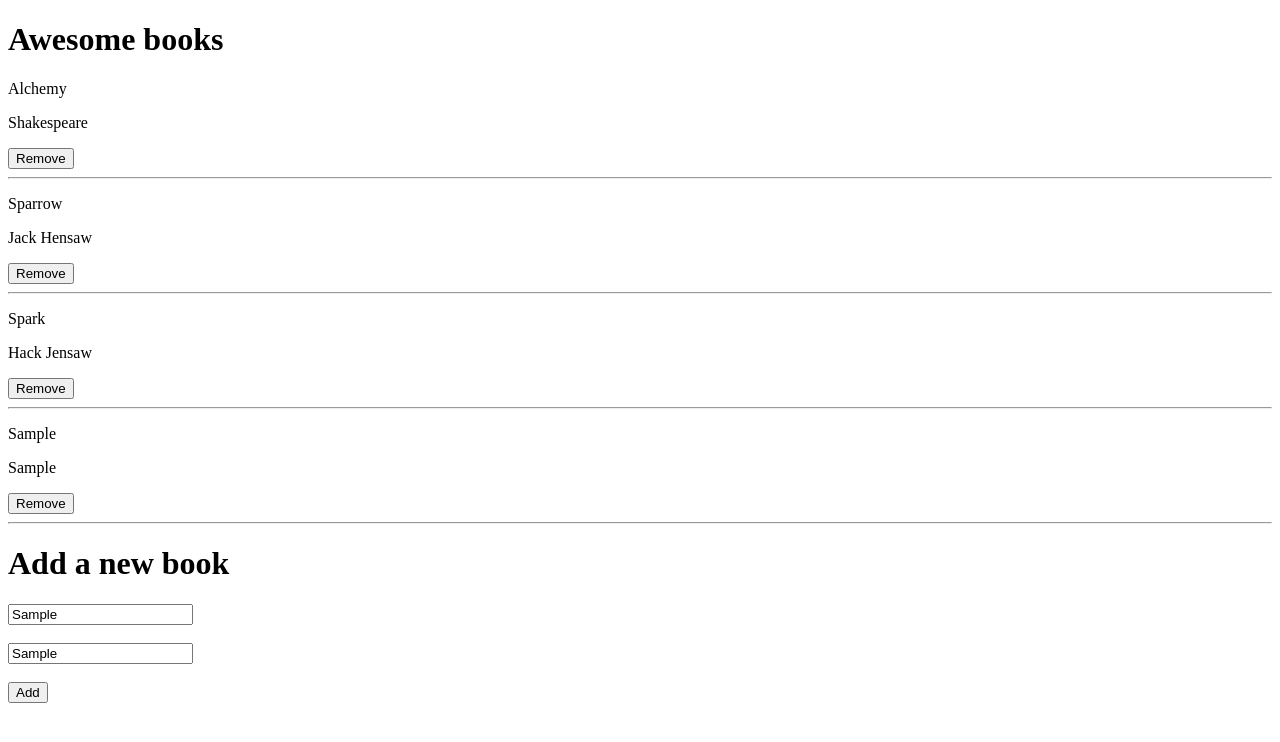
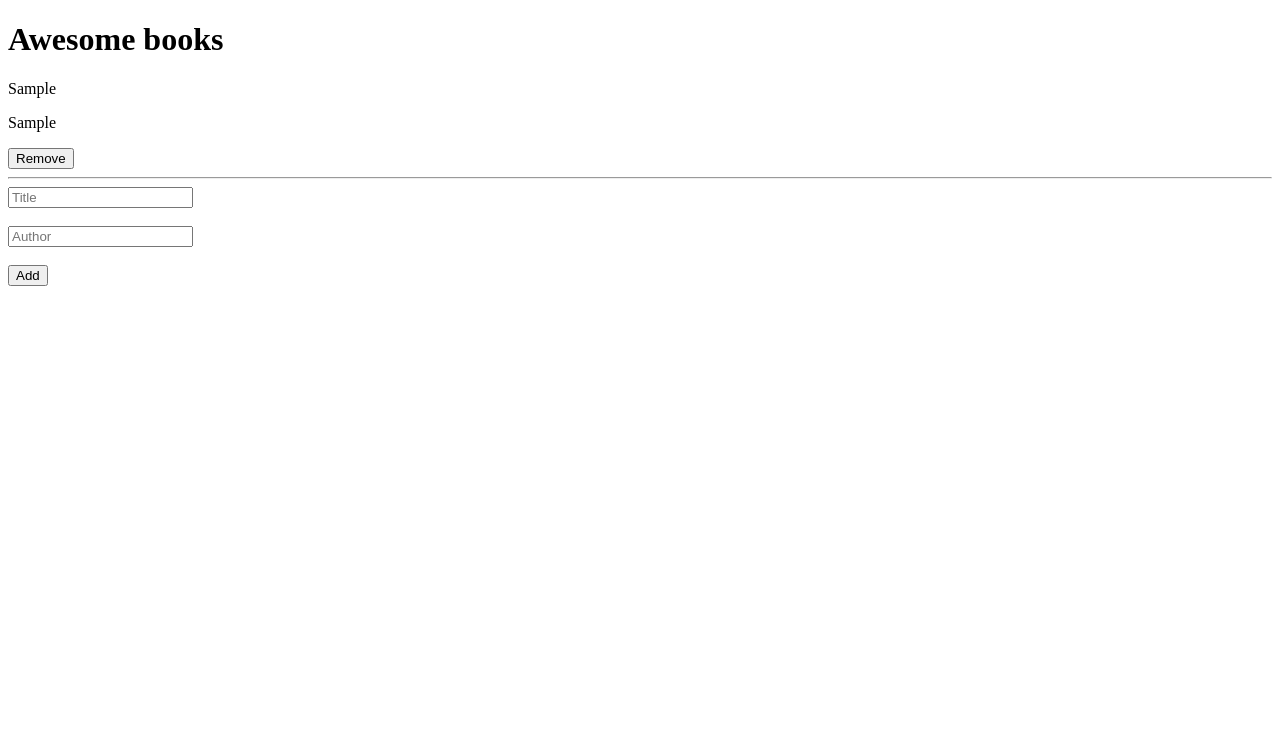
Before and after one commit to uchexm/Awesome-Books, a website: page index.html in a window 1280 px wide. Both pictures are taken after typing "Sample", "Sample" into the empty fields and a click on the button "Add". Drawn offline with Linux system fonts and the light colour scheme.

Commit message:
added the remove function

```diff
--- a/index.html
+++ b/index.html
@@ -8,13 +8,12 @@
   <link rel="stylesheet" href="style.css">
 </head>
 <body>
- <div class="body-1">
   <h1 class="heading">
     Awesome books
   </h1>
+ <div class="body-1">
  </div>
   <main class="main-body">
-    <h1 id="heading">Add a new book</h1>
   </div>
   <span class="bar"></span>
   <div class="add">
--- a/script.js
+++ b/script.js
@@ -1,26 +1,18 @@
 const body = document.querySelector('.body-1');
-const bookLists = [
-  {
-   Title: 'Alchemy',
-   Author: 'Shakespeare'
-  },
-  {
-    Title: 'Sparrow',
-    Author: 'Jack Hensaw'
-  },
-  {
-    Title: 'Spark',
-    Author: 'Hack Jensaw'
-  }
+let bookno= 1;
+let bookLists = [
 ];
 
 function printfn() {
-  bookLists.forEach(book => {
+  body.replaceChildren();
+  const localbooks = JSON.parse(localStorage.getItem('books'));
+  bookLists=localbooks;
+  localbooks.forEach(book => {
     const newDiv = document.createElement('div');
     newDiv.innerHTML = `
     <p>${book.Title}</p>
     <p>${book.Author}</p>
-    <button type="button" value="Remove">Remove</button>
+    <button type="button" id=${book.id} value="Remove">Remove</button>
     <hr>
     `;
     body.append(newDiv);
@@ -29,16 +21,35 @@ function printfn() {
 
 }
 
+if (localStorage.getItem('books')){
+  printfn();
+}
+
 const addBtn = document.getElementById('btn');
 const title = document.getElementById('title');
 const author = document.getElementById('author');
 
 addBtn.addEventListener('click', () => {
+  if (title.value!='' && author.value!='') {
   bookLists.push(
   {
+    id: 'book'+bookno,
     Title: title.value,
     Author: author.value
   });
   localStorage.setItem('books', JSON.stringify(bookLists));
   printfn();
+  bookno+=1;
+  document.forms[0].reset();
+}
 });
+
+document.addEventListener('click', removed=>{
+ const {id} = removed.target;
+ if (id.substr(0,4)=== 'book'){
+  const item = document.getElementById(id);
+  item.parentElement.remove();
+  bookLists= bookLists.filter(b=> b.id !== id);
+  localStorage.setItem('books', JSON.stringify(bookLists));
+ }
+})
```
